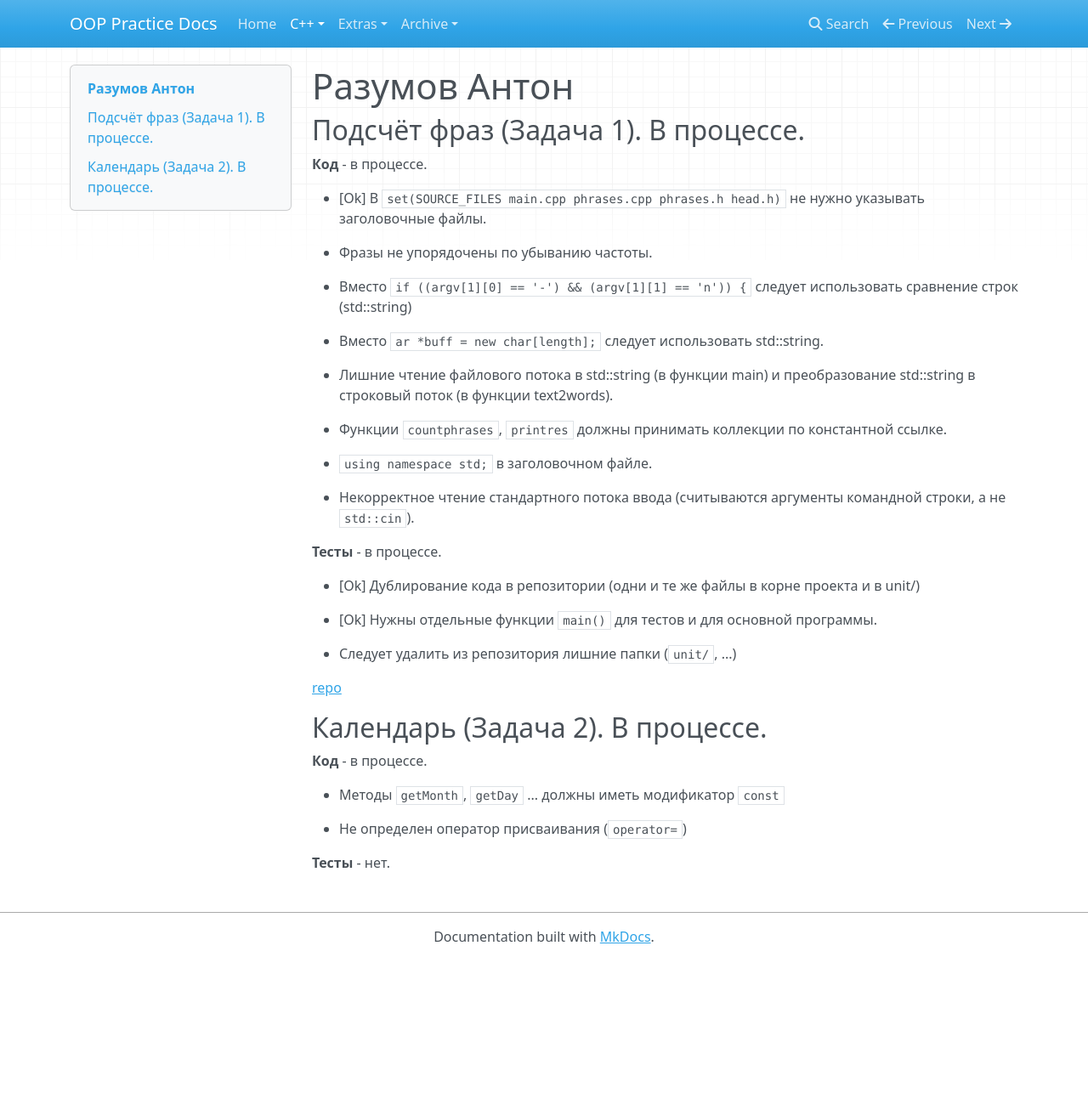
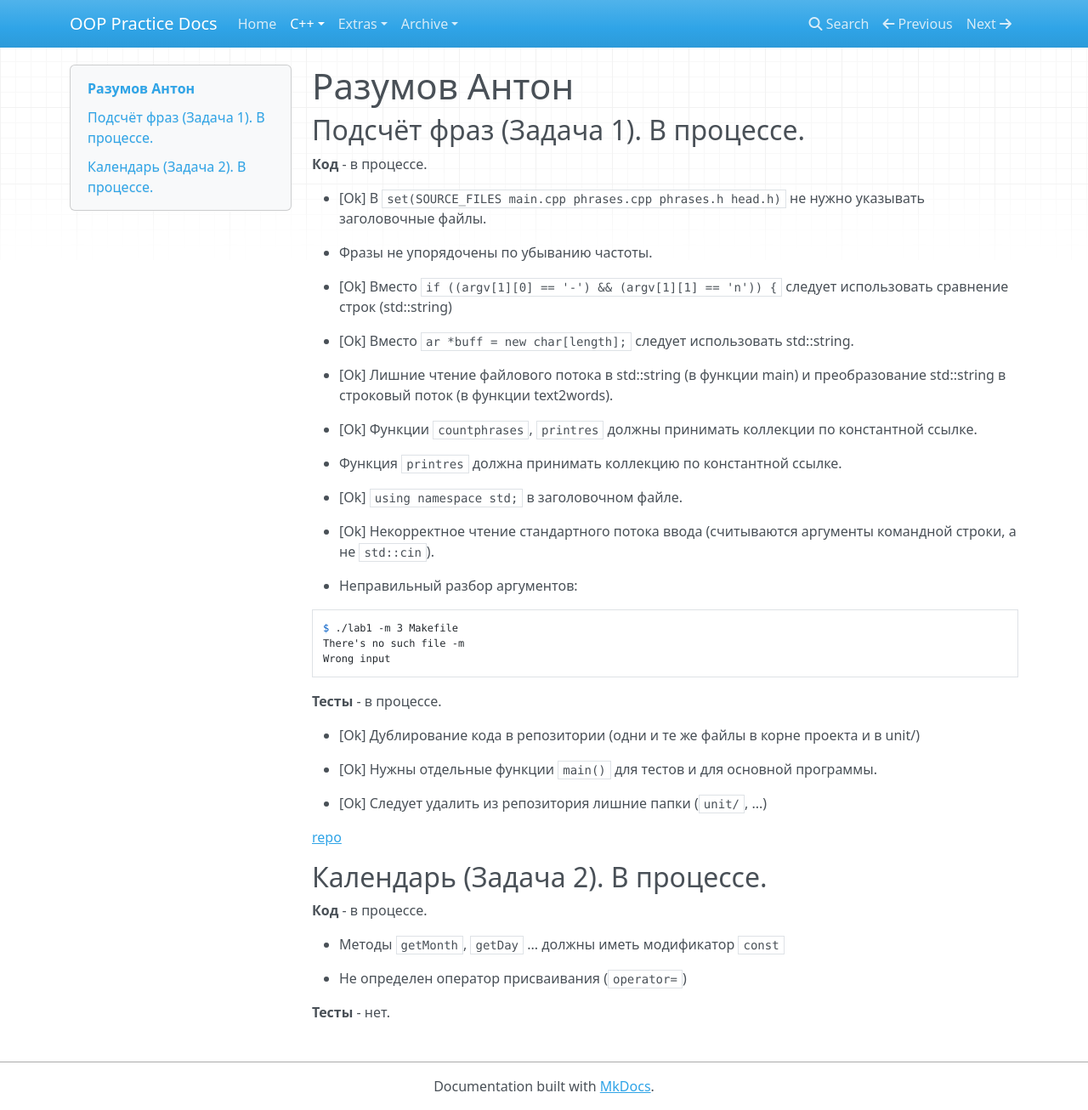
Before and after one commit to avoronkov/oop, an MkDocs documentation site: the page built from docs/2017.cpp/results/razumov.md, in a window 1280 px wide and 1306 px high. Shown: the whole window at 85% size. Built offline with MkDocs 1.6.1, drawn with Linux system fonts in a browser that asks for light colours; nearby versions of some CDN libraries; old or Windows-style settings are respelled for this version of MkDocs.

Commit message:
razumov results updated

````diff
--- a/docs/2017.cpp/results/razumov.md
+++ b/docs/2017.cpp/results/razumov.md
@@ -8,17 +8,26 @@
 
 - Фразы не упорядочены по убыванию частоты.
 
-- Вместо `if ((argv[1][0] == '-') && (argv[1][1] == 'n')) {` следует использовать сравнение строк (std::string)
+- [Ok] Вместо `if ((argv[1][0] == '-') && (argv[1][1] == 'n')) {` следует использовать сравнение строк (std::string)
 
-- Вместо `ar *buff = new char[length];` следует использовать std::string.
+- [Ok] Вместо `ar *buff = new char[length];` следует использовать std::string.
 
-- Лишние чтение файлового потока в std::string (в функции main) и преобразование std::string в строковый поток (в функции text2words).
+- [Ok] Лишние чтение файлового потока в std::string (в функции main) и преобразование std::string в строковый поток (в функции text2words).
 
-- Функции `countphrases`, `printres` должны принимать коллекции по константной ссылке.
+- [Ok] Функции `countphrases`, `printres` должны принимать коллекции по константной ссылке.
 
-- `using namespace std;` в заголовочном файле.
+- Функция `printres` должна принимать коллекцию по константной ссылке.
 
-- Некорректное чтение стандартного потока ввода (считываются аргументы командной строки, а не `std::cin`).
+- [Ok] `using namespace std;` в заголовочном файле.
+
+- [Ok] Некорректное чтение стандартного потока ввода (считываются аргументы командной строки, а не `std::cin`).
+
+- Неправильный разбор аргументов:
+```
+$ ./lab1 -m 3 Makefile
+There's no such file -m
+Wrong input
+```
 
 **Тесты** - в процессе.
 
@@ -26,7 +35,7 @@
 
 - [Ok] Нужны отдельные функции `main()` для тестов и для основной программы.
 
-- Следует удалить из репозитория лишние папки (`unit/`, ...)
+- [Ok] Следует удалить из репозитория лишние папки (`unit/`, ...)
 
 [repo](https://bitbucket.org/a_razumov_oop/lab1)
 
````
